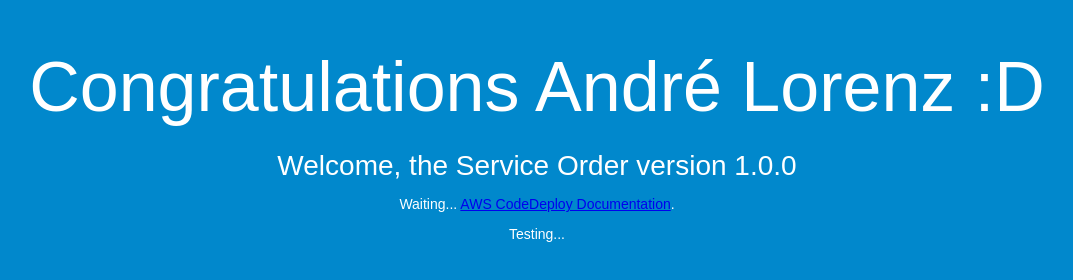
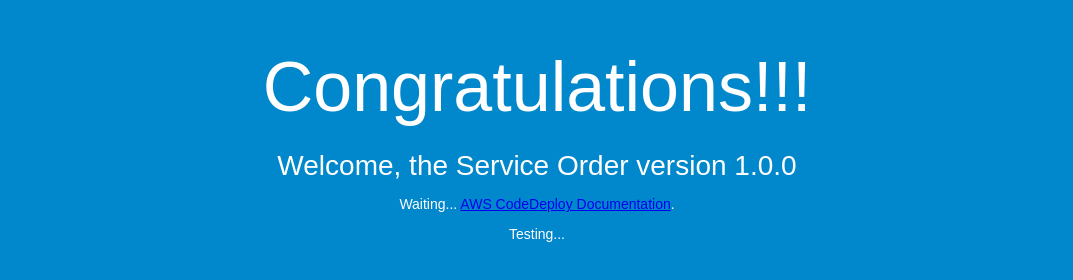
Before and after one commit to andreelorenz/ServiceOrder, a plain HTML site: page index.html in a window 1280 px wide. Shown: the whole page, without its empty margins (103-1176 px from the left). Drawn offline with Linux system fonts and the light colour scheme.

Commit message:
Update index.html

```diff
--- a/index.html
+++ b/index.html
@@ -26,7 +26,7 @@
 </head>
 <body>
   <div align="center">
-    <h1>Congratulations André Lorenz :D</h1>
+    <h1>Congratulations!!!</h1>
     <h2>Welcome, the Service Order version 1.0.0</h2>
     <p>Waiting... <a href="http://aws.amazon.com/documentation/codedeploy">AWS CodeDeploy Documentation</a>.</p>
     <p>Testing... </p>
```
